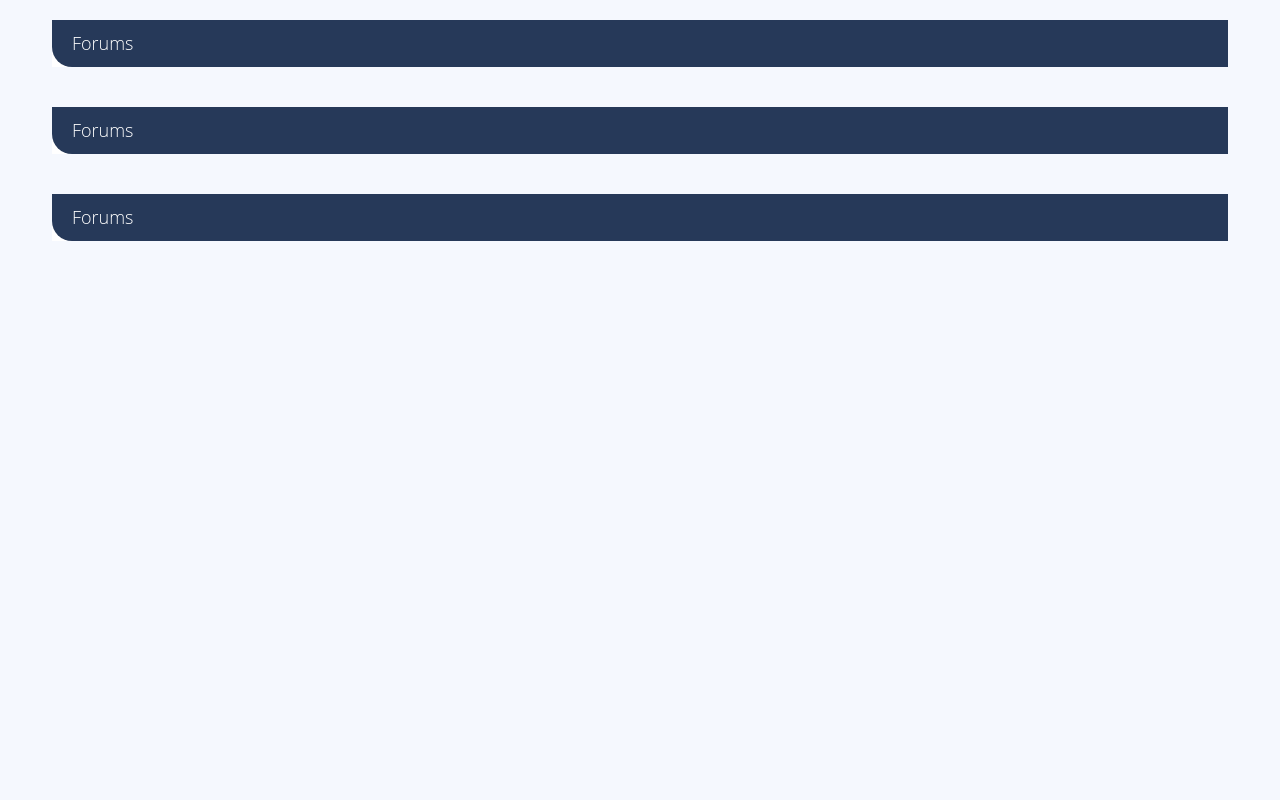
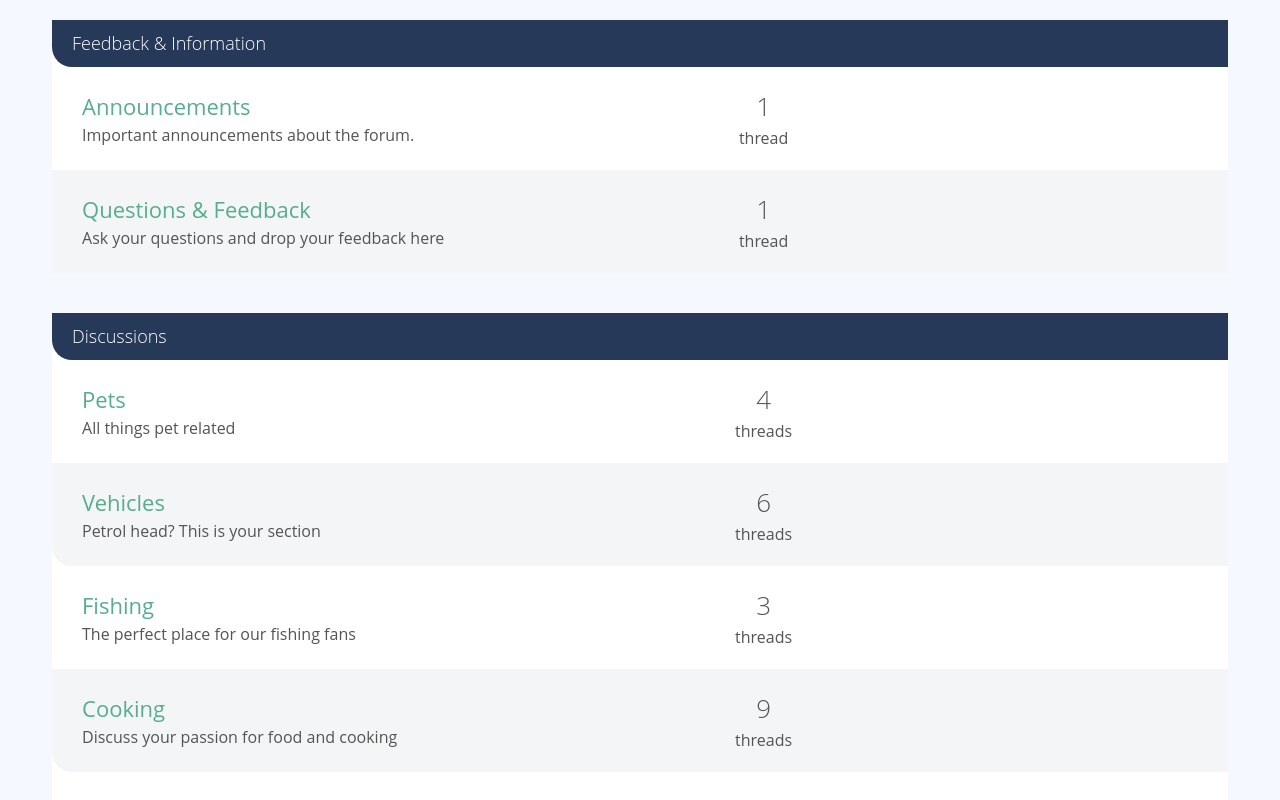
Before and after one commit to PandeBon0/Forum-App, a Vue app: page / in a window 1280 px wide. Shown: the top 800 px of the page. Built offline with nearby package versions, Linux system fonts and the light colour scheme.

Commit message:
agregando nuevas funcionalidades

```diff
--- a/src/components/CategorieList.vue
+++ b/src/components/CategoryList.vue
@@ -1,16 +1,16 @@
 <template>
 
   <!-- <div class="col-full">
-    <div class="forum-list" v-for="categorie in categories" :key="categorie.id">
+    <div class="forum-list" v-for="category in categories" :key="category.id">
 
       <h2 class="list-title" >
         <router-link :to="{
-            name: 'Categorie',
+            name: 'Category',
             params: {
-              id: categorie.id
+              id: category.id
             },
-          }" class="text-xlarge" href="categorie.html">
-            {{ categorie.name }}
+          }" class="text-xlarge" href="category.html">
+            {{ category.name }}
           </router-link>
       </h2>
 
@@ -23,7 +23,7 @@
             params: {
               id: forum.id
             },
-          }" class="text-xlarge" href="categorie.html">
+          }" class="text-xlarge" href="category.html">
             {{ forum.name }}
           </router-link>
           <p>
@@ -63,14 +63,13 @@
 
 
   </div> -->
-  <ForumList v-for="categorie in categories"
-    :key="categorie.id"
-    :forums="getForumsForCategorie(categorie)"
-  />
 
 
-
-
+  <ForumList v-for="category in categories"
+    :key="category.id"
+    :forums="getForumsForCategory(category)"
+    :category-name="category.name"
+  />
 
 </template>
 
@@ -99,8 +98,8 @@ export default {
     // lastThreadElement (){
     //   return this.threads[this.threads.length - 1];
     // },
-    getForumsForCategorie(categorie){
-      return sourceData.forums.filter
+    getForumsForCategory(category){
+      return sourceData.forums.filter(forum => forum.categoryId === category.id)
     }
 
   },
--- a/src/components/ForumList.vue
+++ b/src/components/ForumList.vue
@@ -2,7 +2,7 @@
   <div class="col-full">
     <div class="forum-list">
       <h2 class="list-title">
-        <a href="#">Forums</a>
+        <a href="#">{{ categoryName }}</a>
       </h2>
       <div
         class="forum-listing"
@@ -51,6 +51,10 @@ export default {
       required: true,
       type: Array,
     },
+    categoryName: {
+      type: String,
+      default: 'Forums',
+    }
   }
 }
 </script>
--- a/src/pages/PageCategorie.vue
+++ b/src/pages/PageCategory.vue
@@ -11,18 +11,18 @@ import sourceData from '@/data.json';
 
 export default {
     components: { ForumList },
-  data() {
-    return {
-      forums: sourceData.forums,
-    };
-  },
+  // data() {
+  //   return {
+  //     forums: sourceData.forums,
+  //   };
+  // },
 
-    // props: {
-    //   id: {
-    //     required: true,
-    //     type: String,
-    //   },
-    // },
+  props: {
+   id: {
+       required: true,
+       type: String,
+     },
+   },
     // computed: {
     //     forum () {
     //       return sourceData.forums.find(forum => forum.id === this.id)
--- a/src/pages/PageHome.vue
+++ b/src/pages/PageHome.vue
@@ -1,20 +1,20 @@
 <template>
   <!-- <PageThreadShow/> -->
   <!-- id="all" -->
-  <CategorieList :categories="categories" :forums="forums"/>
+  <CategoryList :categories="categories" />
 </template>
 
 <script>
 import sourceData from '@/data.json';
 // import PageThreadShow from '@/pages/PageThreadShow.vue';
 //import ForumList from '@/components/ForumList.vue';
-import CategorieList from '@/components/CategorieList.vue';
+import CategoryList from '@/components/CategoryList.vue';
 
 export default {
   components: {
     // PageThreadShow,
     //ForumList,
-    CategorieList
+    CategoryList
 },
 
   data() {
--- a/src/router/index.js
+++ b/src/router/index.js
@@ -4,7 +4,7 @@ import {createRouter, createWebHistory} from 'vue-router';
 import PageNotFound from '@/pages/PageNotFound';
 import sourceData from '@/data.json';
 import PageForum from '@/pages/PageForum';
-import PageCategorie from '@/pages/PageCategorie';
+import PageCategory from '@/pages/PageCategory';
 
 const routes = [
   {
@@ -21,9 +21,9 @@ const routes = [
     props:true
   },
   {
-    path: '/categorie/:id',
-    name: 'Categorie',
-    component: PageCategorie,
+    path: '/category/:id',
+    name: 'Category',
+    component: PageCategory,
     props:true
   },
   {
```
